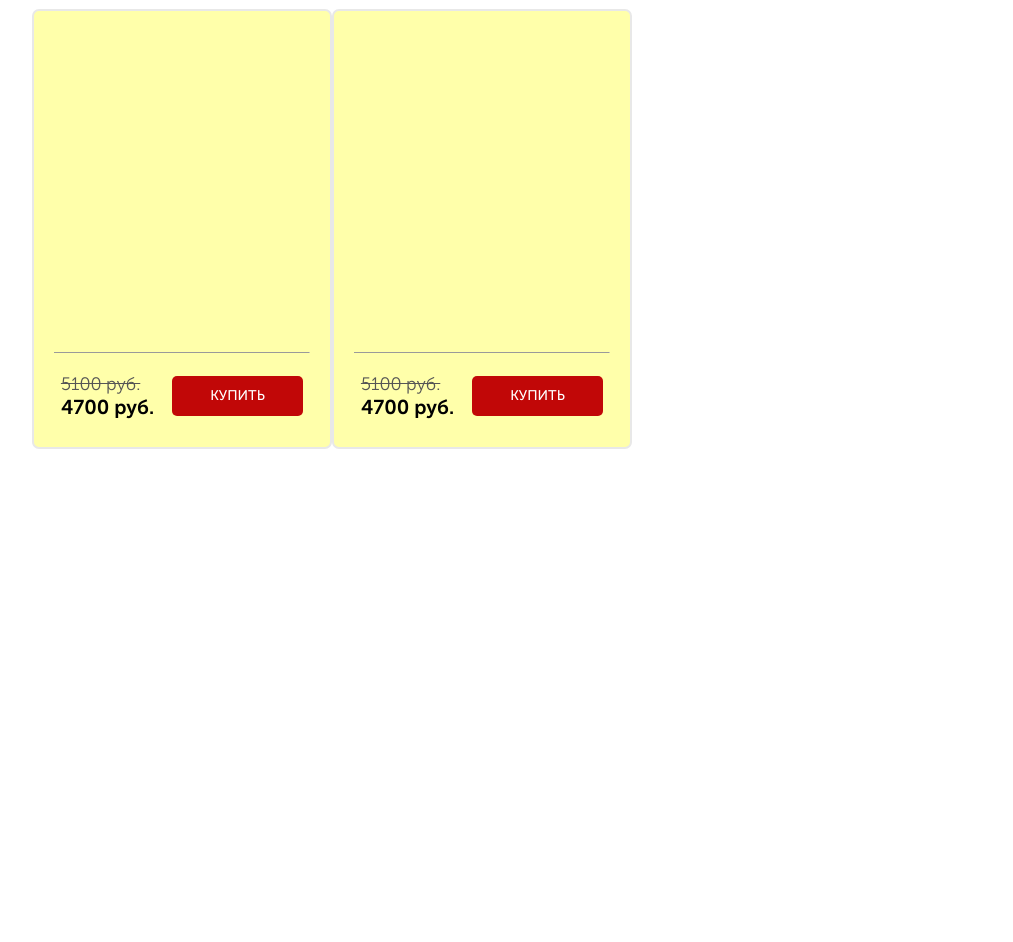
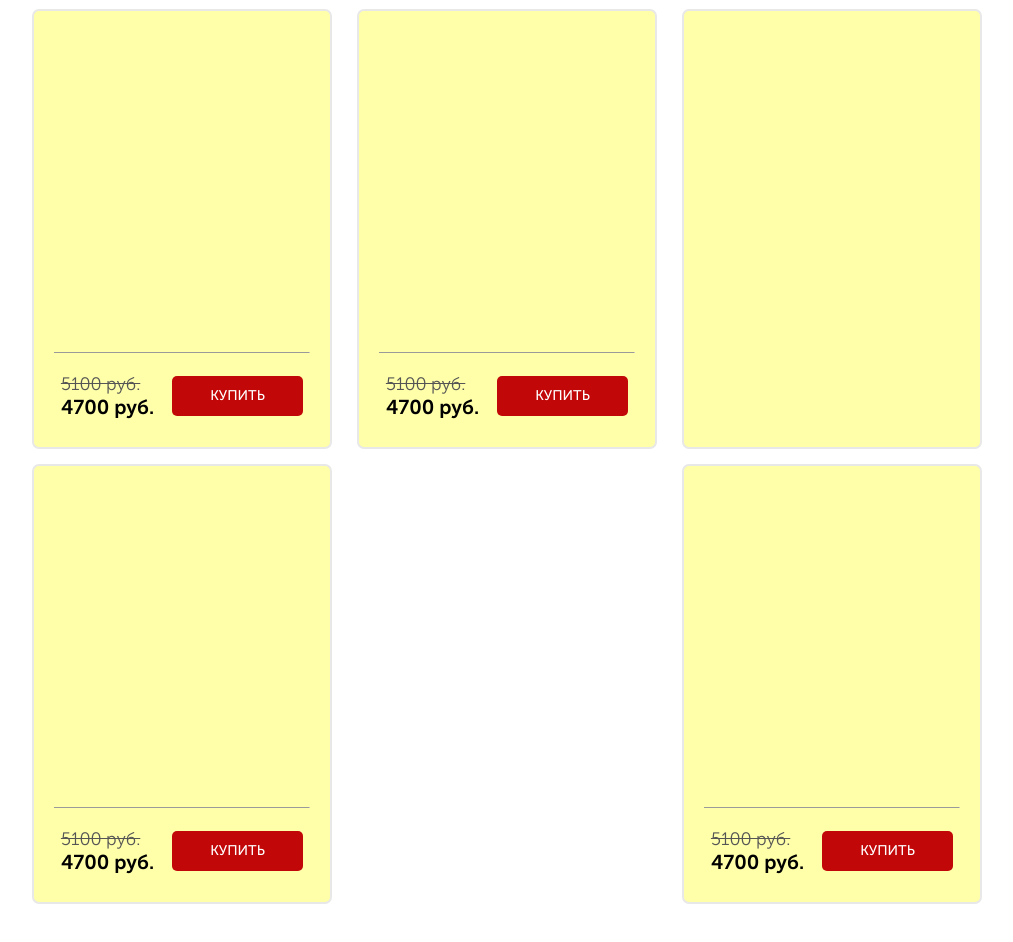
Before and after one commit to rakoth-gri/GULP_PROJECT, a website: page src/index.html in a window 1280 px wide. Shown: the part 3620-4562 px from the top of the page, without its empty margins (133-1146 px from the left). Before the commit the page ends 4184 px from the top, so only its background shows below. Drawn offline with nearby package versions, Linux system fonts and the light colour scheme.

Commit message:
adaptive tabs

```diff
--- a/src/index.html
+++ b/src/index.html
@@ -142,6 +142,7 @@
 						<button class="button button_tabs"> КУПИТЬ </button>
 					</div>
 				</div>
+
 				<div class="item">
 					<div class="item__wrapper">
 						<div class="item__card">
@@ -167,6 +168,7 @@
 						<button class="button button_tabs"> КУПИТЬ </button>
 					</div>
 				</div>
+
 				<div class="item">
 					<div class="item__wrapper">
 						<div class="item__card">
@@ -192,6 +194,7 @@
 						<button class="button button_tabs"> КУПИТЬ </button>
 					</div>
 				</div>
+
 				<div class="item">
 					<div class="item__wrapper">
 						<div class="item__card">
@@ -217,6 +220,7 @@
 						<button class="button button_tabs"> КУПИТЬ </button>
 					</div>
 				</div>
+
 				<div class="item">
 					<div class="item__wrapper">
 						<div class="item__card">
@@ -242,6 +246,7 @@
 						<button class="button button_tabs"> КУПИТЬ </button>
 					</div>
 				</div>
+
 				<div class="item">
 					<div class="item__wrapper">
 						<div class="item__card">
@@ -267,6 +272,7 @@
 						<button class="button button_tabs"> КУПИТЬ </button>
 					</div>
 				</div>
+
 				<div class="item">
 					<div class="item__wrapper">
 						<div class="item__card">
@@ -292,6 +298,62 @@
 						<button class="button button_tabs"> КУПИТЬ </button>
 					</div>
 				</div>
+
+				<div class="item">
+					<div class="item__wrapper">
+						<div class="item__card">
+							<img src="img/card_watch.png" alt="pulsometr" class="item__img">
+							<div class="item__subtitle"> ПУЛЬСОМЕТР POLAR FT1</div>
+							<div class="item__desc"> Для опупенной тренировки епте! </div>
+							<a href="/" class="item__link"> Подробнее </a>
+						</div>
+						<ul class="item__modallist">
+							<li class="item__modallist__list"> Температурный диапазон варьируется от -30 до + 70 градусов</li>
+							<li class="item__modallist__list">Температурный диапазон варьируется от -30 до + 70 градусов</li>
+							<li class="item__modallist__list">Температурный диапазон варьируется от -30 до + 70 градусов</li>
+							<li class="item__modallist__list">Температурный диапазон варьируется от -30 до + 70 градусов</li>
+							<li><a href="/" class="back"> назад </a> </li>
+						</ul>
+					</div>
+					<hr>
+					<div class="item__footer">
+						<div class="item__prices">
+							<div class="prev_price"> 5100 руб.</div>
+							<div class="discount_price"> 4700 руб. </div>
+						</div>
+						<button class="button button_tabs"> КУПИТЬ </button>
+					</div>
+				</div>
+
+				<div class="item">
+				</div>
+
+				<div class="item">
+					<div class="item__wrapper">
+						<div class="item__card">
+							<img src="img/card_watch.png" alt="pulsometr" class="item__img">
+							<div class="item__subtitle"> ПУЛЬСОМЕТР POLAR FT1</div>
+							<div class="item__desc"> Для опупенной тренировки епте! </div>
+							<a href="/" class="item__link"> Подробнее </a>
+						</div>
+						<ul class="item__modallist">
+							<li class="item__modallist__list"> Температурный диапазон варьируется от -30 до + 70 градусов</li>
+							<li class="item__modallist__list">Температурный диапазон варьируется от -30 до + 70 градусов</li>
+							<li class="item__modallist__list">Температурный диапазон варьируется от -30 до + 70 градусов</li>
+							<li class="item__modallist__list">Температурный диапазон варьируется от -30 до + 70 градусов</li>
+							<li><a href="/" class="back"> назад </a> </li>
+						</ul>
+					</div>
+					<hr>
+					<div class="item__footer">
+						<div class="item__prices">
+							<div class="prev_price"> 5100 руб.</div>
+							<div class="discount_price"> 4700 руб. </div>
+						</div>
+						<button class="button button_tabs"> КУПИТЬ </button>
+					</div>
+				</div>
+
 				<div class="item">
 					<div class="item__wrapper">
 						<div class="item__card">
--- a/src/sass/_tabs.sass
+++ b/src/sass/_tabs.sass
@@ -38,7 +38,7 @@
     &__element
         margin-top: 60px
         display: flex
-
+        justify-content: space-between
         align-items: center
         flex-wrap: wrap
         .item
```
Also changed, not shown: src/css/style.min.css.
